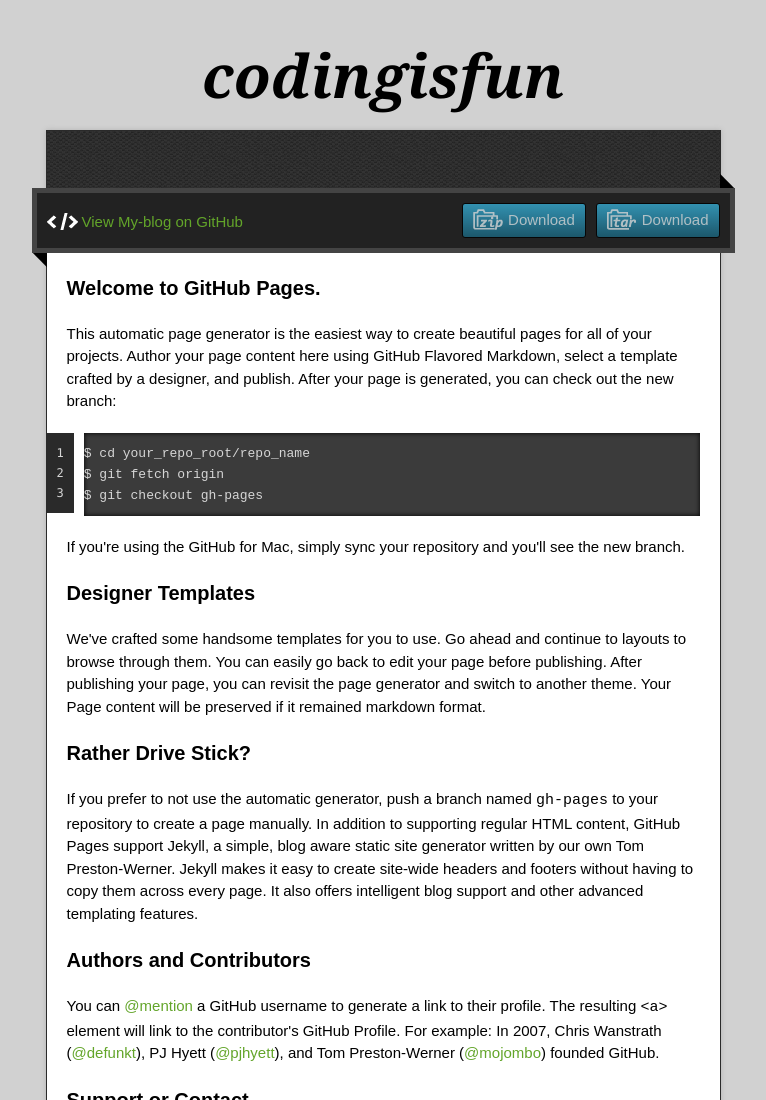
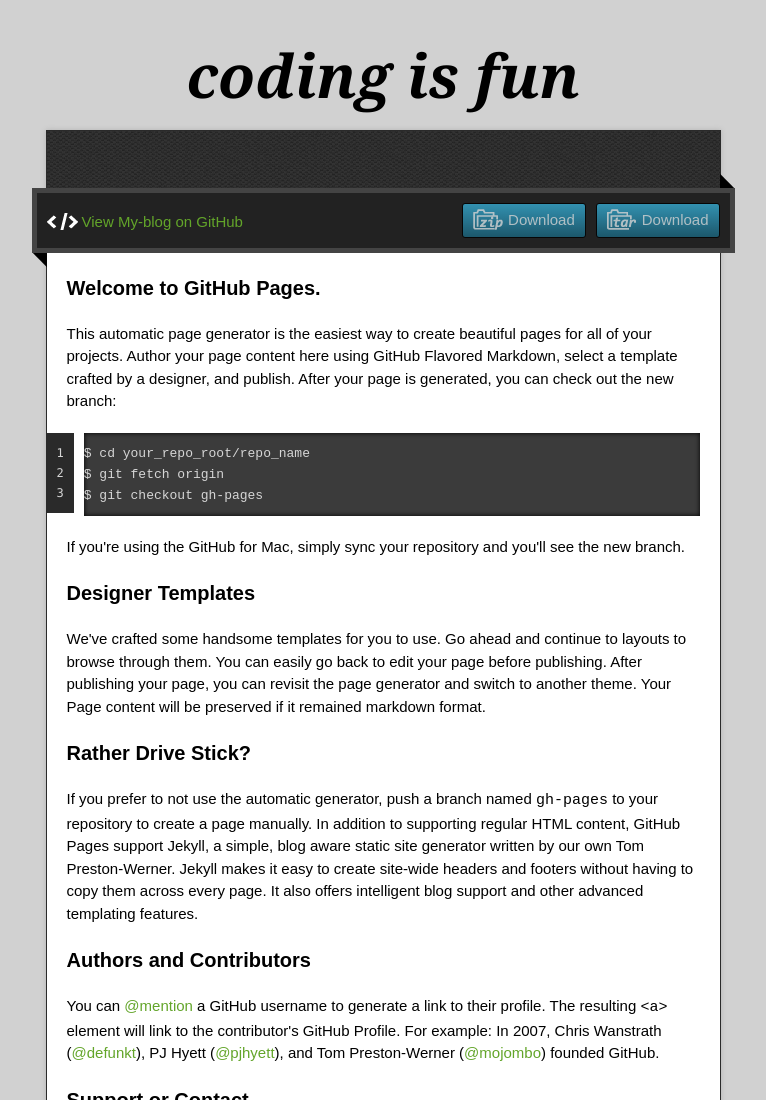
Before and after one commit to amandalswanson/my-blog, a plain HTML site: page index.html in a window 1280 px wide. Shown: the top 1100 px of the page, without its empty margins (257-1023 px from the left). Drawn offline with nearby package versions, Linux system fonts and the light colour scheme.

Commit message:
Update index.html

```diff
--- a/index.html
+++ b/index.html
@@ -22,7 +22,7 @@
 
   <div class="wrapper">
     <header>
-      <h1 class="title">codingisfun</h1>
+      <h1 class="title">coding is fun</h1>
     </header>
     <div id="container">
       <p class="tagline"></p>
```
